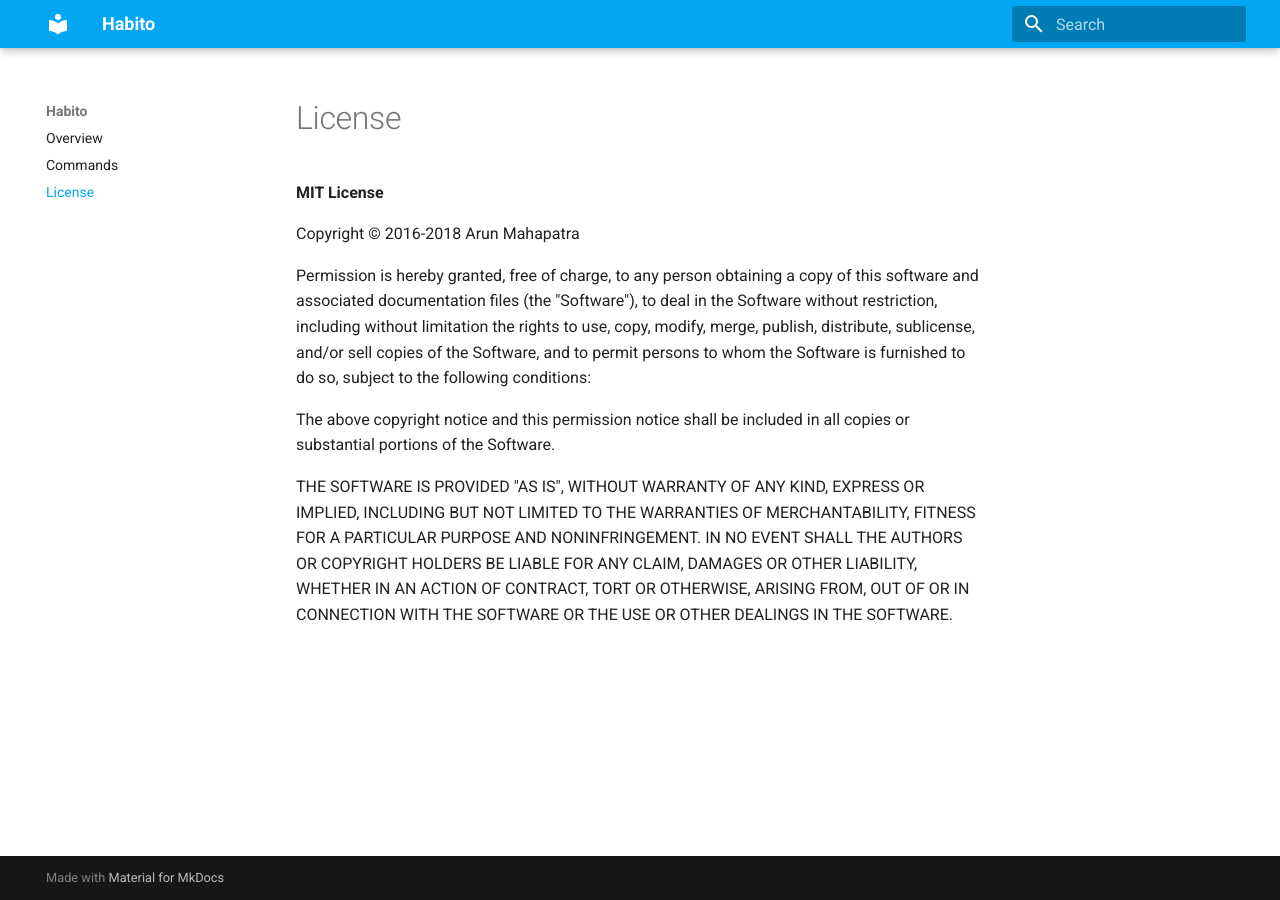
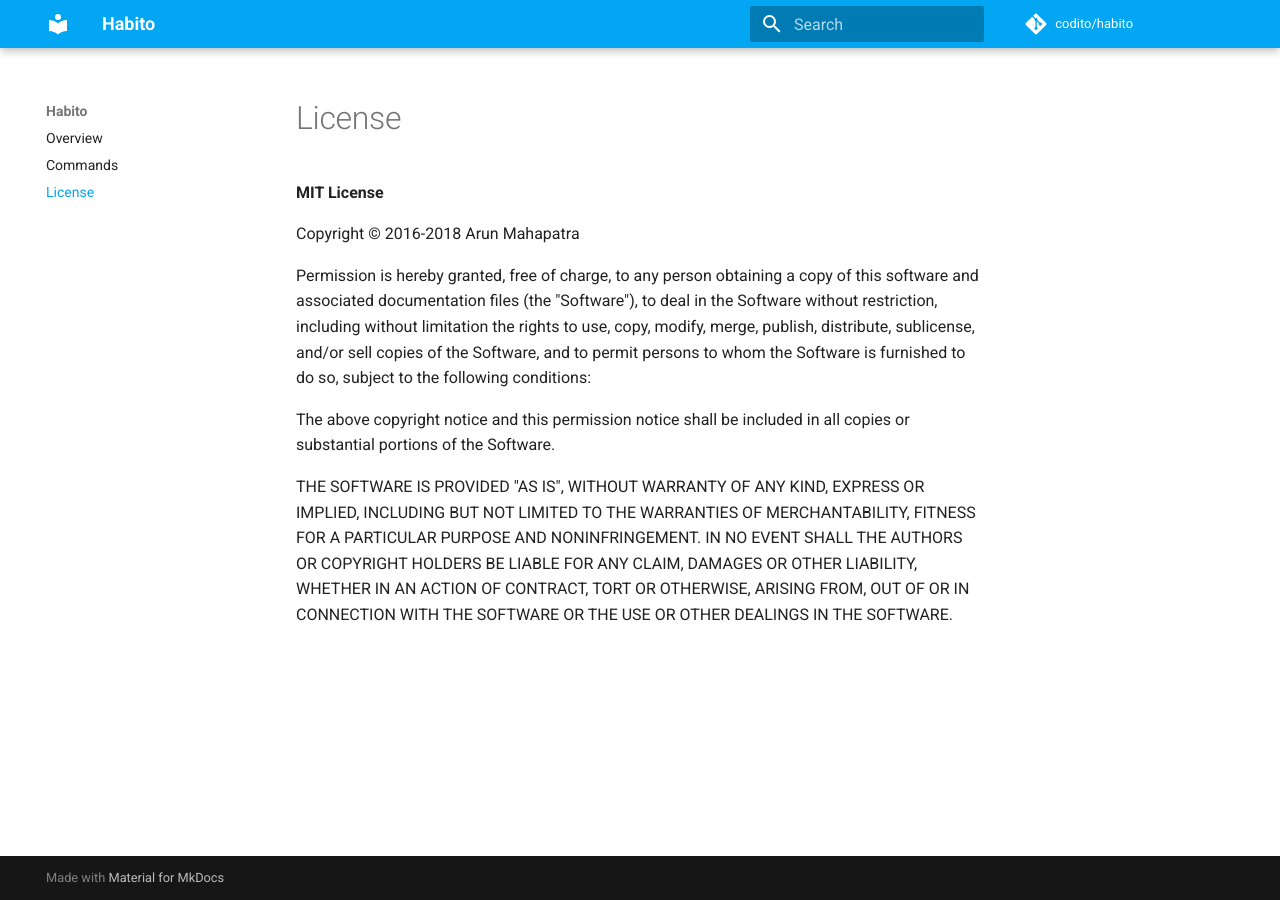
Before and after one commit to codito/habito, an MkDocs documentation site: the page built from docs/license.md, in a window 1280 px wide. Built offline with MkDocs 1.6.1 and Material for MkDocs 9.7.7, drawn with Linux system fonts in a browser that asks for light colours; comment, search, counter and statistics services are not loaded.

Commit message:
docs: minor doc updates.

```diff
--- a/mkdocs.yml
+++ b/mkdocs.yml
@@ -1,4 +1,7 @@
 site_name: Habito
+
+repo_name: codito/habito
+repo_url: https://github.com/codito/habito
 
 nav:
   - Overview: 'index.md'
```
Also changed, not shown: README.md (+1 -1 lines), docs/index.md (+2 -2 lines).
